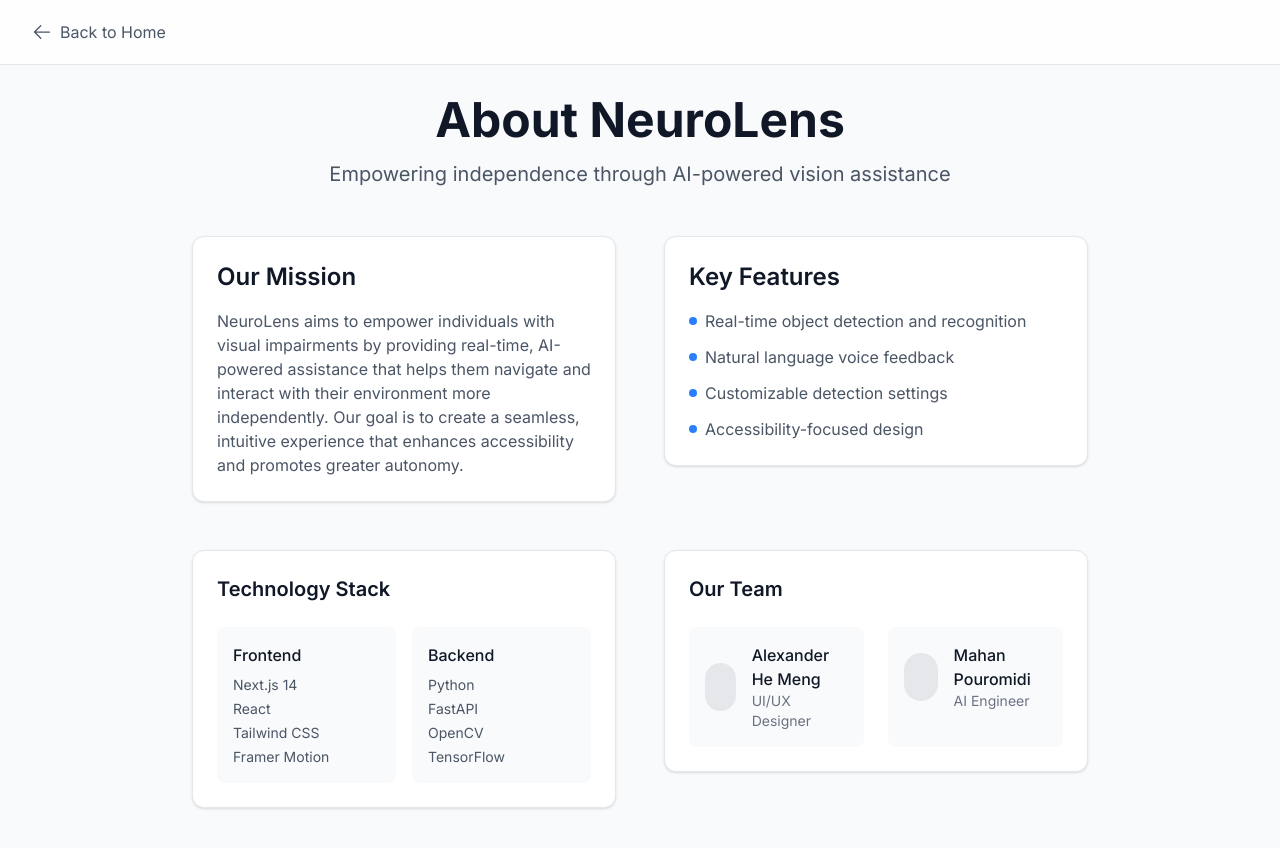
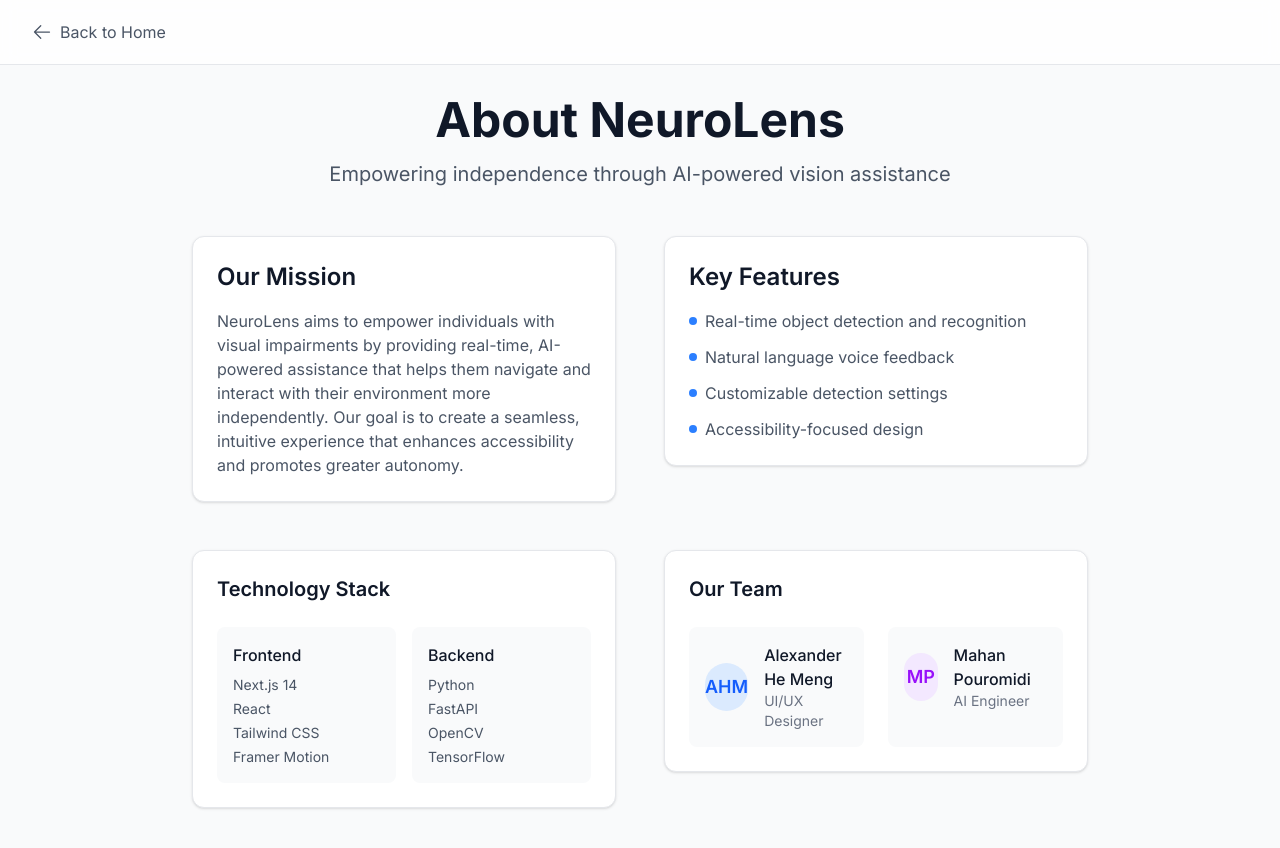
Before and after one commit to Dawgsrlife/NeuroLens, a Next.js app in the folder frontend/: page /about in a window 1280 px wide. Shown: the top 848 px of the page. Built offline with nearby package versions, Linux system fonts and the light colour scheme.

Commit message:
Fix missing icons for the "the team" card on the about page

```diff
--- a/frontend/src/app/about/page.tsx
+++ b/frontend/src/app/about/page.tsx
@@ -110,7 +110,13 @@
               <div className="grid grid-cols-1 md:grid-cols-2 gap-6">
                 <div className={`p-4 rounded-lg ${isDark ? 'bg-gray-700' : 'bg-gray-50'}`}>
                   <div className="flex items-center space-x-4">
-                    <div className={`w-12 h-12 rounded-full ${isDark ? 'bg-gray-600' : 'bg-gray-200'}`} />
+                    <div className={`w-12 h-12 rounded-full flex items-center justify-center text-lg font-semibold ${
+                      isDark
+                        ? 'bg-blue-500/20 text-blue-400'
+                        : 'bg-blue-100 text-blue-600'
+                    }`}>
+                      AHM
+                    </div>
                     <div>
                       <h3 className={`font-medium ${isDark ? 'text-white' : 'text-gray-900'}`}>Alexander He Meng</h3>
                       <p className={`text-sm ${isDark ? 'text-gray-400' : 'text-gray-500'}`}>UI/UX Designer</p>
@@ -119,7 +125,13 @@
                 </div>
                 <div className={`p-4 rounded-lg ${isDark ? 'bg-gray-700' : 'bg-gray-50'}`}>
                   <div className="flex items-center space-x-4">
-                    <div className={`w-12 h-12 rounded-full ${isDark ? 'bg-gray-600' : 'bg-gray-200'}`} />
+                    <div className={`w-12 h-12 rounded-full flex items-center justify-center text-lg font-semibold ${
+                      isDark
+                        ? 'bg-purple-500/20 text-purple-400'
+                        : 'bg-purple-100 text-purple-600'
+                    }`}>
+                      MP
+                    </div>
                     <div>
                       <h3 className={`font-medium ${isDark ? 'text-white' : 'text-gray-900'}`}>Mahan Pouromidi</h3>
                       <p className={`text-sm ${isDark ? 'text-gray-400' : 'text-gray-500'}`}>AI Engineer</p>
```
